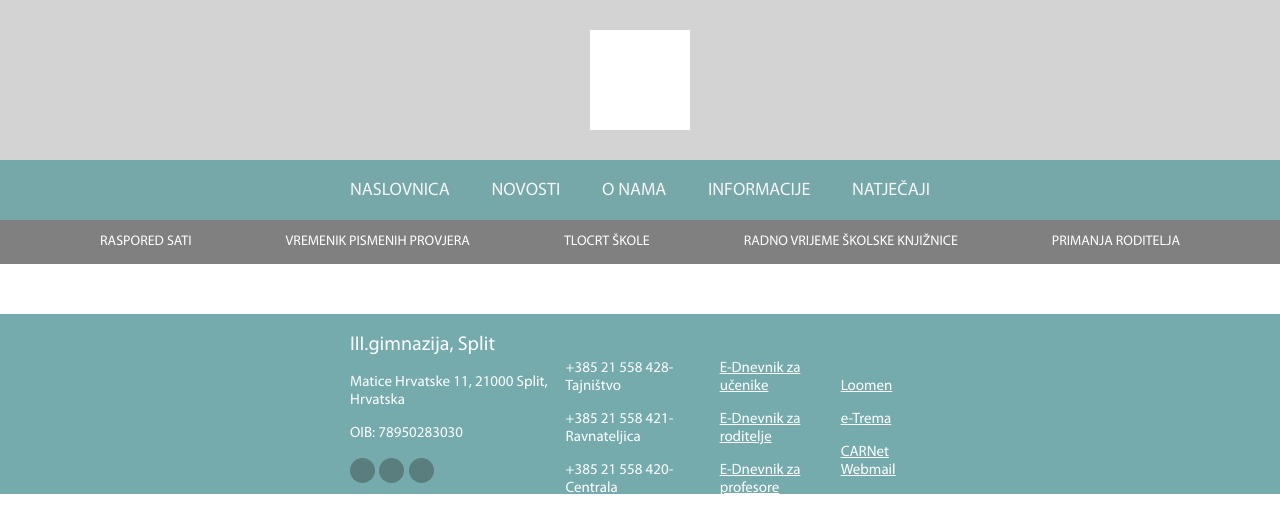
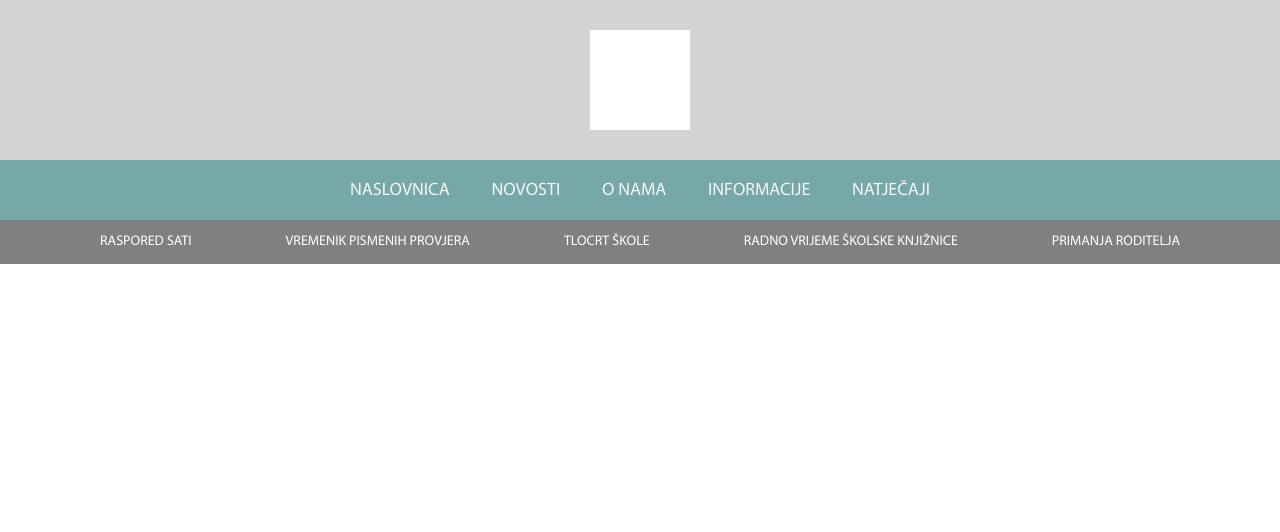
Before and after one commit to JBarti/Trema_v2, a React (Create React App) app in the folder frontend/trema/: page /novosti in a window 1280 px wide. Shown: the top 532 px of the page. Built offline with nearby package versions, Linux system fonts and the light colour scheme; the HTML template or start-up script is replaced by a standard one.

Commit message:
Fixing issues with footer

```diff
--- a/frontend/trema/src/components/common/footer/footer.css
+++ b/frontend/trema/src/components/common/footer/footer.css
@@ -6,6 +6,13 @@
   font-family: "Myriad Pro Regular";
   color: white;
   position: relative;
+  background-color: cadetblue;
+  height: 130px;
+  padding: 0 350px;
+  opacity: '0.86';
+}
+.footer0{
+  height: 50px;
 }
 .white{
   color: white;
--- a/frontend/trema/src/components/common/footer/footer.jsx
+++ b/frontend/trema/src/components/common/footer/footer.jsx
@@ -1,30 +1,15 @@
 import React from 'react';
-import PropTypes from 'prop-types';
 import './footer.css';
-import styleVariants from './styleVariants';
 
-const STYLE_VARIANT_CASES = {
-  default: {},
-  footer0: styleVariants.footer0Style,
-  footer1: styleVariants.footer1Style,
-};
-const Footer = (props) => {
-  const { children, variant } = props;
-  return (
-    <div className='footer' style={STYLE_VARIANT_CASES[variant]}>
-      {children}
-    </div>
-  );
-};
 const Footer0 = () => (
-  <Footer variant='footer0'>
+  <div className='footer footer0'>
     <div className='height0'>
       <p className='bold'>III.gimnazija, Split</p>
     </div>
-  </Footer>
+  </div>
 );
 const Footer1 = () => (
-  <Footer variant='footer1'>
+  <div className='footer'>
     <div className='height1'>
       <p>Matice Hrvatske 11, 21000 Split, Hrvatska</p>
       <p>OIB: 78950283030</p>
@@ -49,14 +34,6 @@ const Footer1 = () => (
       <p><a className='white' href='http://e.trema.hr/'>e-Trema</a></p>
       <p><a className='white' href='https://webmail.skole.hr/login.php'>CARNet Webmail</a></p>
     </div>
-  </Footer>
+  </div>
 );
-Footer.propTypes = {
-  variant: PropTypes.oneOf(['default', 'footer0', 'footer1']),
-  children: PropTypes.any,
-};
-Footer.defaultProps = {
-  variant: 'default',
-  children: '',
-};
 export { Footer0, Footer1 };
--- a/frontend/trema/src/components/common/footer/styleVariants.jsx
+++ /dev/null
@@ -1,22 +0,0 @@
-const styleVariants = {
-  footer0Style: {
-    backgroundColor: 'cadetblue',
-    height: '50px',
-    fontSize: '15px',
-    padding: '0 350px',
-    opacity: '0.86',
-    position: 'sticky',
-    top: '0',
-  },
-  footer1Style: {
-    backgroundColor: 'cadetblue',
-    height: '130px',
-    fontSize: '15px',
-    padding: '0 350px',
-    opacity: '0.86',
-    position: 'sticky',
-    top: '0',
-  },
-};
-
-export default styleVariants;
--- a/frontend/trema/src/pages/home/Home.jsx
+++ b/frontend/trema/src/pages/home/Home.jsx
@@ -3,7 +3,6 @@ import './Home.css';
 
 import Block from '../../components/common/block/block';
 import { MainNavbar, SideNavbar } from '../../components/common/navbar';
-import { Footer0, Footer1 } from '../../components/common/footer/footer';
 import Title from '../../components/common/title/title';
 import Paraf from '../../components/common/paraf/paraf';
 import NewsDemo from './components/newsDemo/newsDemo';
@@ -59,8 +58,6 @@ const Home = () => (
         <Title> lorem ipsum</Title>
       </div>
     </Block>
-    <Footer0 />
-    <Footer1 />
   </div>
 );
 
--- a/frontend/trema/src/pages/news/News.jsx
+++ b/frontend/trema/src/pages/news/News.jsx
@@ -1,7 +1,6 @@
 import React from 'react';
 import './news.css';
 import { MainNavbar, SideNavbar } from '../../components/common/navbar';
-import { Footer0, Footer1 } from '../../components/common/footer/footer';
 import Block from '../../components/common/block/block';
 
 
@@ -18,8 +17,6 @@ const News = () => (
       <div className='content__right' />
     </div>
     <Block />
-    <Footer0 />
-    <Footer1 />
   </div>
 );
 
```
